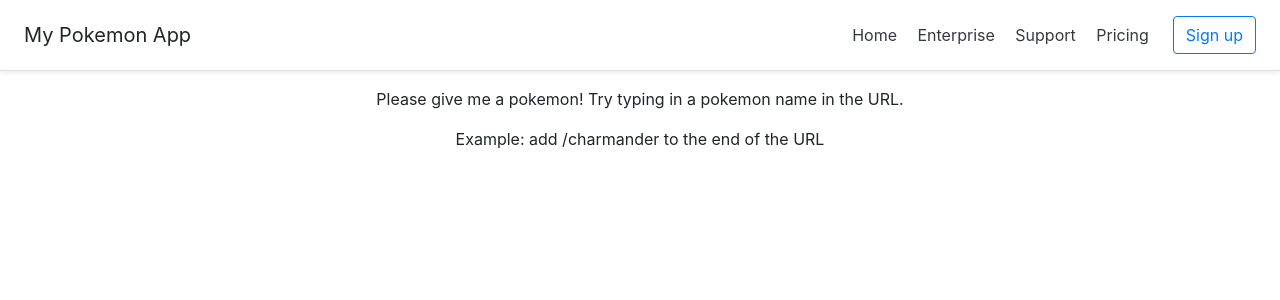
After one commit to rajashravan/PokemonEvo, a Flask app: page / in a window 1280 px wide. The commit adds this page. Shown: the top 300 px of the page. Run offline with Flask 2, Linux system fonts and the light colour scheme; some libraries are stand-ins or nearby versions.

Commit message:
page redirect for no input

```diff
--- a/hello.py
+++ b/hello.py
@@ -3,8 +3,13 @@ import requests
 import json
 app = Flask(__name__)
 
+@app.route("/")
+def noPoke():
+	return render_template('noPoke.html')
+
 @app.route("/<pokemon>")
 def getEvo(pokemon):
+
 	# Step 1 - get Species of pokemon
 	response = requests.get("https://pokeapi.co/api/v2/pokemon-species/" + pokemon + "/")
 
@@ -39,7 +44,7 @@ def getEvo(pokemon):
 	spriteURL = data["sprites"]["front_default"]
 	print(spriteURL)
 	#return evo
-	return render_template('home.html', url = spriteURL)
+	return render_template('evo.html', poke = pokemon, evo = evo, url = spriteURL)
 
 if __name__ == '__main__':
 	app.run(debug=True)
--- a/templates/layout.html
+++ b/templates/layout.html
@@ -7,11 +7,8 @@
 </head>
 <body>
 	{% include 'includes/_navbar.html' %}
-	<div class="container">
-		{% block body %}{% endblock %}
-		{% block wow %}{% endblock %}
-		<img src="{{ url }}">
-	</div>
+
+	{% block body %}{% endblock %}
 
 	<script type="text/javascript" src="https://stackpath.bootstrapcdn.com/bootstrap/4.1.3/js/bootstrap.min.js " ></script>
 </body>
--- /dev/null
+++ b/templates/noPoke.html
@@ -0,0 +1,15 @@
+{% extends 'layout.html' %}
+
+{% block body %}
+	<div class="container">
+		<div class="row justify-content-center">
+			<p>
+			Please give me a pokemon! Try typing in a pokemon name in the URL.
+			</p>
+		</div>
+		<div class="row justify-content-center">
+			<p>Example: add /charmander to the end of the URL
+			</p>
+		</div>
+	</div>
+{% endblock %}
```
Also changed, not shown: templates/evo.html (added, +13 -0 lines), templates/home.html (deleted, +0 -9 lines), README.md, 2 other files.
